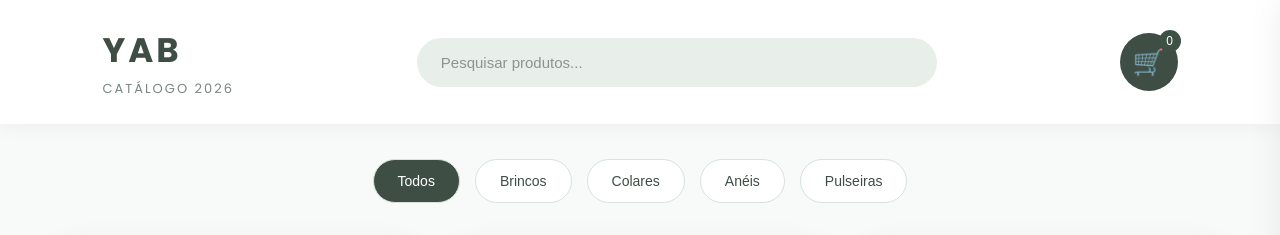
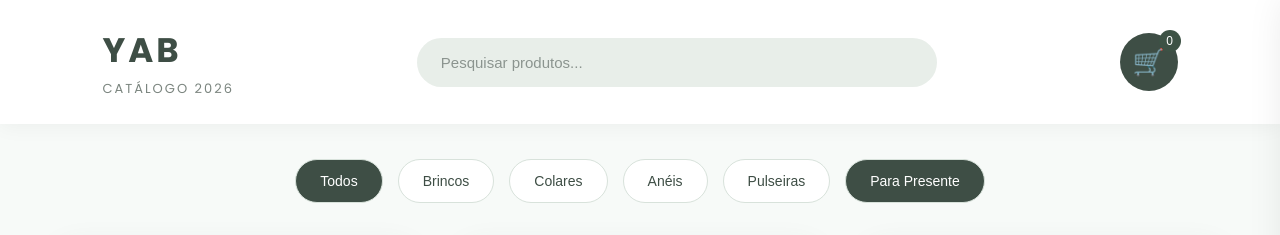
Before and after one commit to YABJewlery/YAB, a plain HTML site: page index.html in a window 1280 px wide. Shown: the top 235 px of the page. Drawn offline with Linux system fonts and the light colour scheme; grey boxes are pictures that could not be loaded.

Commit message:
Fix HTML structure and add 'Para Presente' button

```diff
--- a/index.html
+++ b/index.html
@@ -119,6 +119,15 @@
     >
         Pulseiras
     </button>
+
+        <button
+        class="filter active"
+        data-category="Presente"
+        type="button"
+    >
+        Para Presente
+    </button>
+
 
 </nav>
 
```
